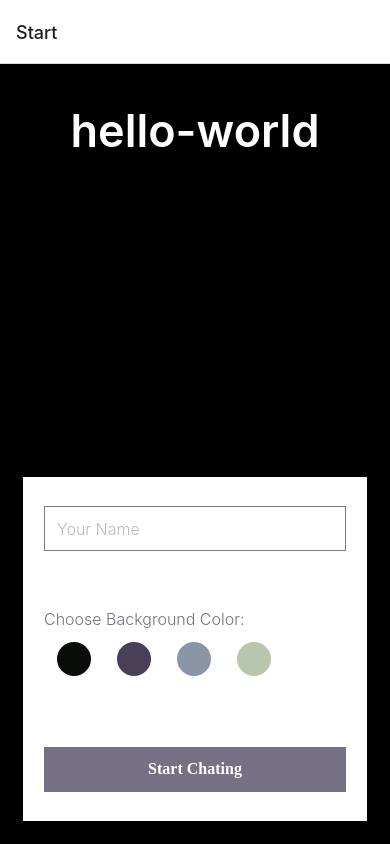
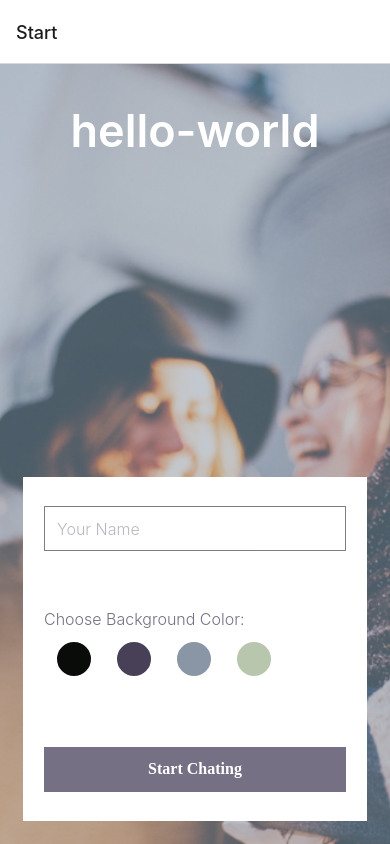
Before and after one commit to brett-ranieri/hello-world, a React Native app: screen /Start in a window 390 px wide. Built offline with nearby package versions, Linux system fonts and the light colour scheme.

Commit message:
add background image

```diff
--- a/components/Start.js
+++ b/components/Start.js
@@ -1,5 +1,13 @@
 import { useState } from "react";
-import { StyleSheet, View, Text, TouchableOpacity, Button, TextInput } from "react-native";
+import {
+	StyleSheet,
+	View,
+	Text,
+	TouchableOpacity,
+	Button,
+	TextInput,
+	ImageBackground,
+} from "react-native";
 
 const Start = ({ navigation }) => {
 	const [name, setName] = useState("");
@@ -16,6 +24,11 @@ const Start = ({ navigation }) => {
 
 	return (
 		<View style={styles.container}>
+			<ImageBackground
+				style={styles.imgBackground}
+				source={require("../assets/Background_Image.png")}
+				resizeMode='cover'
+			>
 				<Text style={styles.appTitle}>hello-world</Text>
 				<View style={styles.inputContainer}>
 					<TextInput
@@ -80,6 +93,7 @@ const Start = ({ navigation }) => {
 						Start Chating
 					</TouchableOpacity>
 				</View>
+			</ImageBackground>
 		</View>
 	);
 };
@@ -92,6 +106,12 @@ const styles = StyleSheet.create({
 		alignItems: "center",
 		alignContent: "flex-end",
 		backgroundColor: "#000000",
+	},
+	imgBackground: {
+		width: "100%",
+		height: "100%",
+		flex: 1,
+		alignItems: "center",
 	},
 	appTitle: {
 		flex: 1,
```
Also changed, not shown: assets/Background_Image.png (added). Lines whose indentation alone changed are shown as unchanged.
